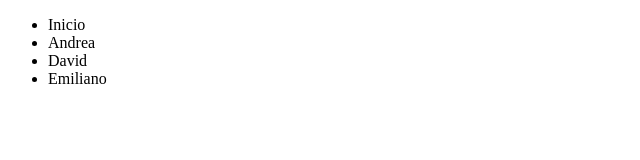
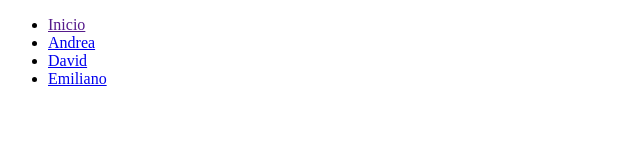
Before and after one commit to LuisCortez6904/demoequipobache, a plain HTML site: page index.html in a window 1280 px wide. Shown: the whole page, without its empty margins (0-640 px from the left). Drawn offline with Linux system fonts and the light colour scheme.

Commit message:
Ya se puede navegar

```diff
--- a/index.html
+++ b/index.html
@@ -8,10 +8,10 @@
 <body>
     <nav>
         <ul>
-            <li><a href=""></a>Inicio</li>
-            <li><a href="andrea.html"></a>Andrea</li>
-            <li><a href="david.html"></a>David</li>
-            <li><a href="emiliano.html"></a>Emiliano</li>
+            <li><a href="">Inicio</a></li>
+            <li><a href="andrea.html">Andrea</a></li>
+            <li><a href="david.html">David</a></li>
+            <li><a href="emiliano.html">Emiliano</a></li>
         </ul>
     </nav>
 </body>
```
